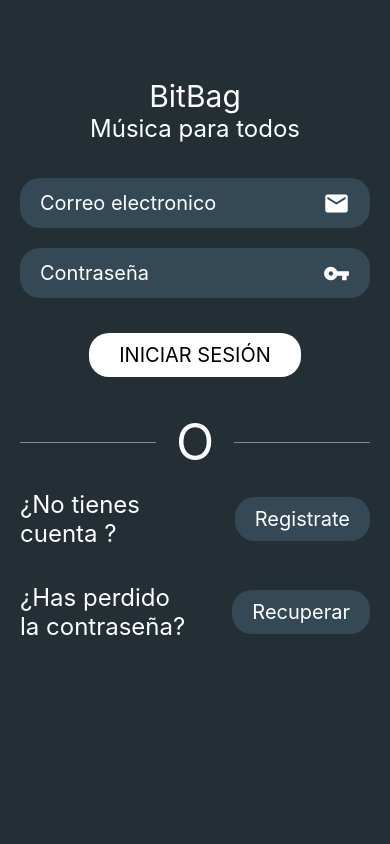
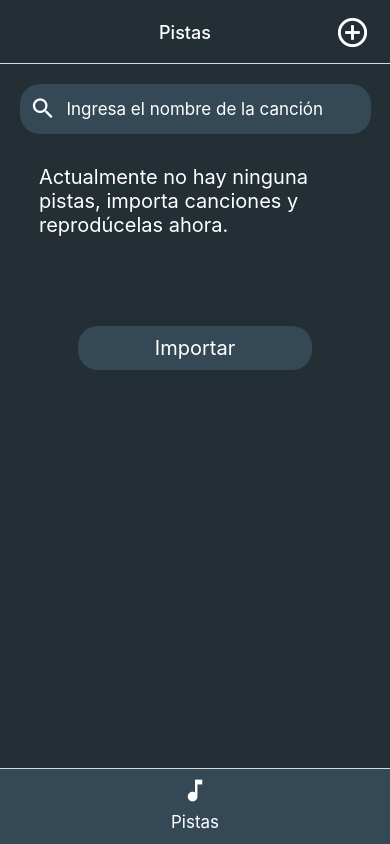
Before and after one commit to JorgeCorreaMendez/BitBag, a React Native app: screen /Tracks in a window 390 px wide. Built offline with nearby package versions, Linux system fonts and the light colour scheme; no server answers.

Commit message:
Refactor: Added a new method for key generation

```diff
--- a/App.js
+++ b/App.js
@@ -29,7 +29,7 @@ export default function App() {
 
   return (
     <NavigationContainer>
-      {user ? (
+      {!user ? (
         <Tab.Navigator
           screenOptions={{
             headerStyle: {
--- a/package.json
+++ b/package.json
@@ -14,16 +14,18 @@
     "@react-navigation/native": "^6.0.10",
     "@react-navigation/native-stack": "^6.6.2",
     "expo": "~45.0.0",
+    "expo-document-picker": "~10.2.1",
     "expo-status-bar": "~1.3.0",
     "firebase": "^9.6.6",
     "react": "17.0.2",
     "react-dom": "17.0.2",
     "react-native": "0.68.2",
     "react-native-dotenv": "^3.3.1",
+    "react-native-get-random-values": "^1.8.0",
     "react-native-safe-area-context": "4.2.4",
     "react-native-screens": "~3.11.1",
     "react-native-web": "0.17.7",
-    "expo-document-picker": "~10.2.1"
+    "uuid": "^8.3.2"
   },
   "devDependencies": {
     "@babel/core": "^7.12.9"
--- a/src/screen/Tracks.js
+++ b/src/screen/Tracks.js
@@ -3,6 +3,8 @@ import { useState } from "react";
 import { useNavigation } from "@react-navigation/core";
 import { getDocumentAsync } from "expo-document-picker";
 import { MaterialIcons } from "@expo/vector-icons";
+import 'react-native-get-random-values';
+import { v4 as uuidv4 } from "uuid";
 import colors from "../constants/colors";
 import size from "../constants/size";
 import SearchInputText from "../components/input/SearchInputText";
@@ -23,6 +25,8 @@ const Tracks = () => {
   const [songs, setSongs] = useState([]);
   const [searchText, setSearchText] = useState("");
 
+  console.log(songs)
+
   const importSong = () => {
     getDocumentAsync({ type: "audio/mpeg" })
       .then((song) => {
@@ -30,7 +34,7 @@ const Tracks = () => {
           setSongs((currentValue) => [
             ...currentValue,
             {
-              key: Math.random().toString(),
+              key: uuidv4(),
               name: song.name.replace(".mp3"),
               size: song.size,
               uri: song.uri,
```
Also changed, not shown: 1 other file (tests, documents, lock files or other folders).
